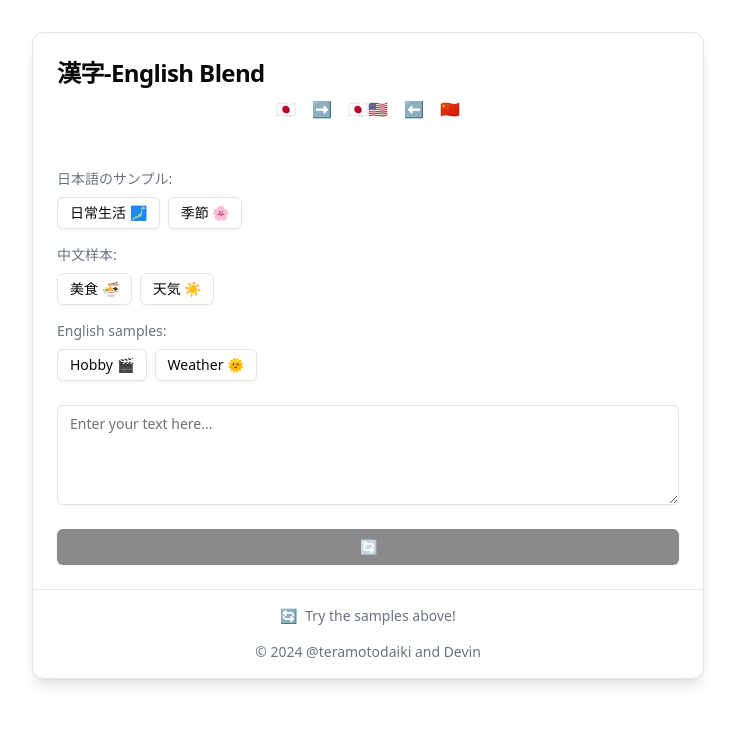
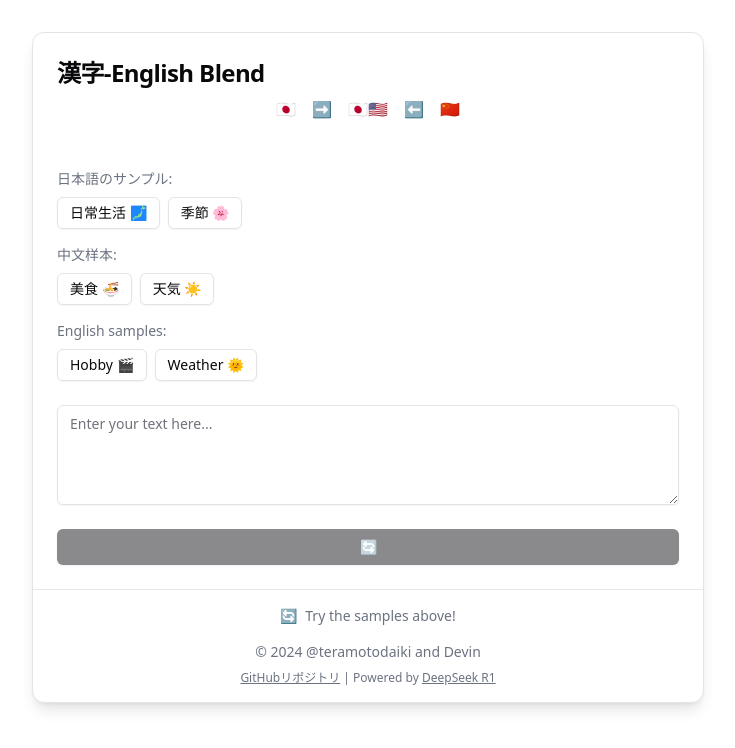
Before and after one commit to teramotodaiki/kanji-english-blend, a React (Vite) app: page / in a window 1280 px wide. Shown: the top 748 px of the page, without its empty margins (272-1007 px from the left). Built offline with nearby package versions, Linux system fonts and the light colour scheme.

Commit message:
Add GitHub repository link and DeepSeek R1 attribution to footer
Co-Authored-By: i101323@gmail.com <i101323@gmail.com>

```diff
--- a/src/App.tsx
+++ b/src/App.tsx
@@ -124,7 +124,12 @@ function App() {
             <span>🔄</span>
             <span className="text-sm">Try the samples above!</span>
           </div>
-          <p>© 2024 @teramotodaiki and Devin</p>
+          <p className="mb-2">© 2024 @teramotodaiki and Devin</p>
+          <p className="text-xs">
+            <a href="https://github.com/teramotodaiki/kanji-english-blend" className="underline hover:text-gray-700">GitHubリポジトリ</a>
+            {" "}| Powered by{" "}
+            <a href="https://deepseek.ai" className="underline hover:text-gray-700">DeepSeek R1</a>
+          </p>
         </div>
       </Card>
     </div>
```
